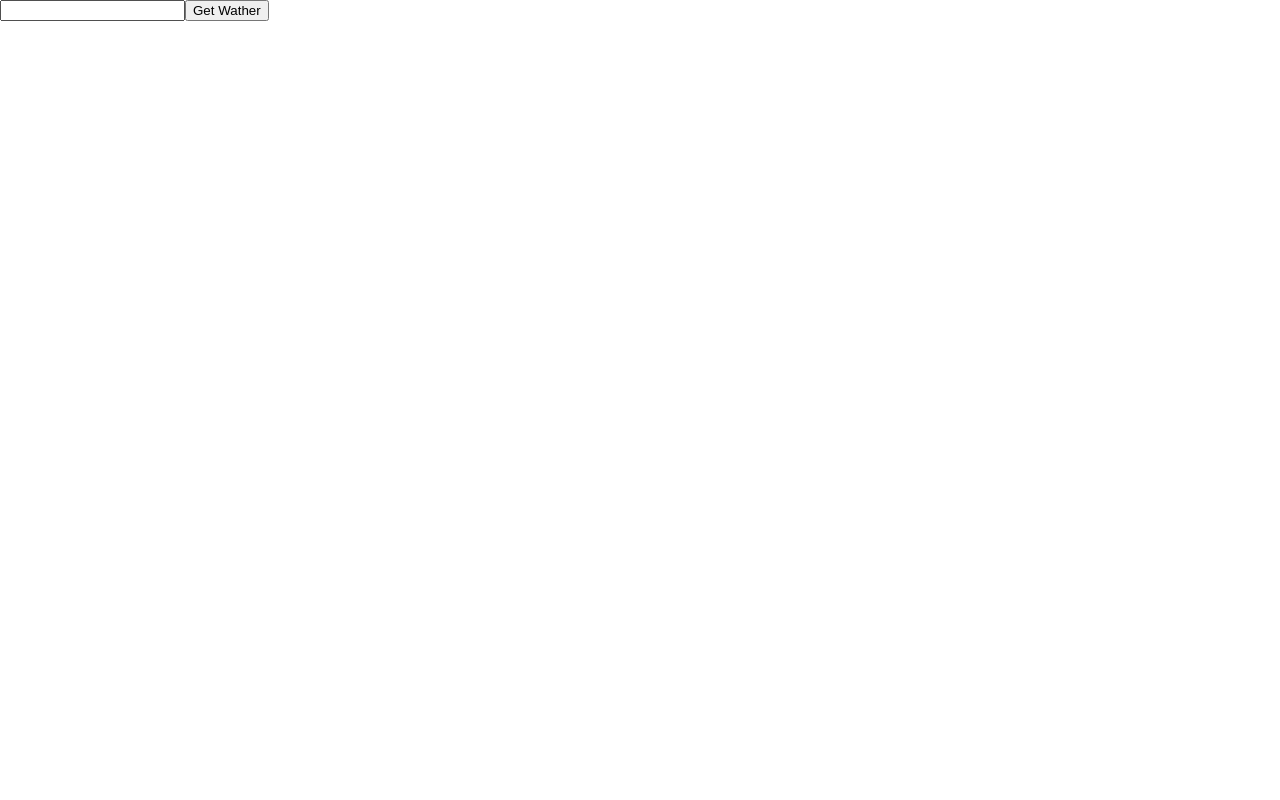
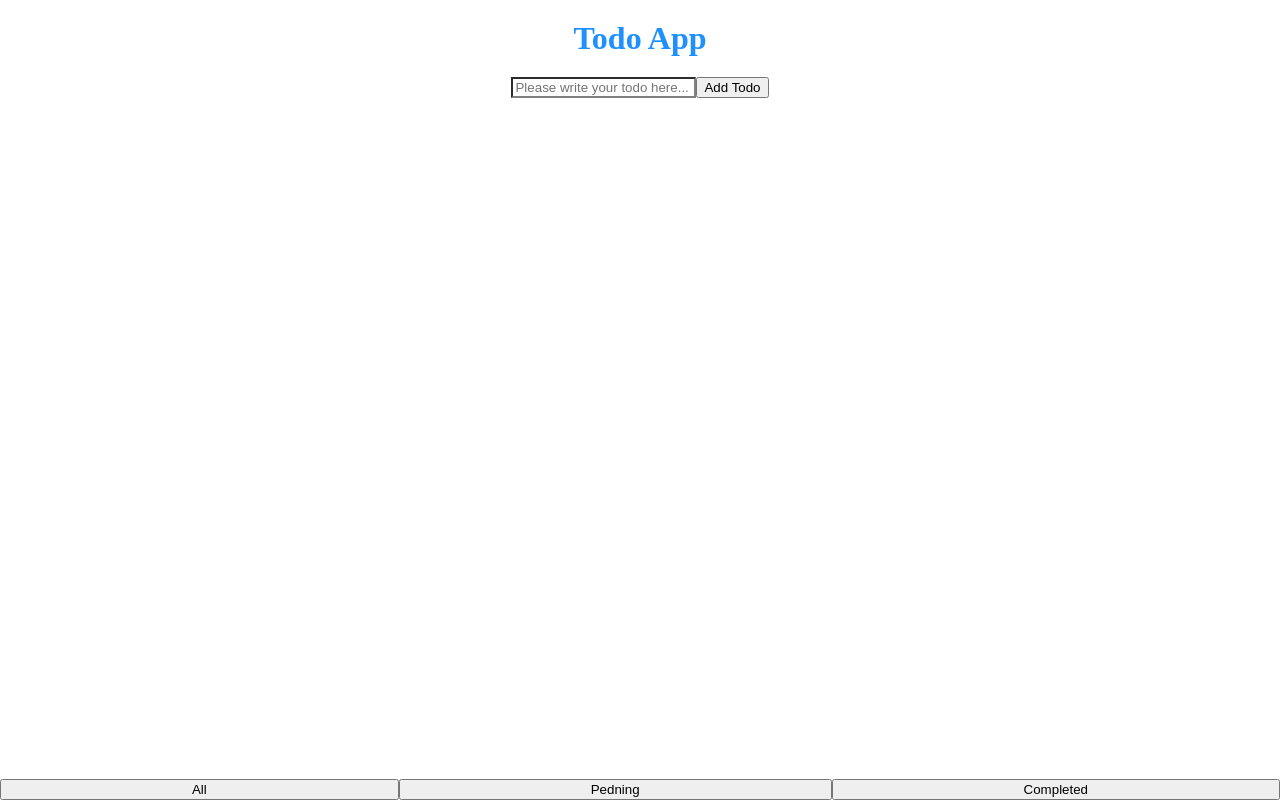
Before and after one commit to mansoor6328/mansoor6328, a React app: page / in a window 1280 px wide. Built offline with nearby package versions, Linux system fonts and the light colour scheme.

Commit message:
Formil Setup compled

```diff
--- a/package.json
+++ b/package.json
@@ -43,6 +43,7 @@
   },
   "dependencies": {
     "css-loader": "^6.4.0",
+    "formik": "^2.2.9",
     "react": "^17.0.2",
     "react-dom": "^17.0.2",
     "style-loader": "^3.3.0"
--- a/src/App.js
+++ b/src/App.js
@@ -1,11 +1,11 @@
 import React from 'react';
-// import Todo from './Pages/Todo';
-import Weather from './Pages/Weather';
+import Todo from './Pages/Todo';
+// import Weather from './Pages/Weather';
 
 const App = () => (
   <div>
-    <Weather />
-    {/* <Todo /> */}
+    {/* <Weather /> */}
+    <Todo />
   </div>
 );
 
--- a/src/Pages/Todo/index.js
+++ b/src/Pages/Todo/index.js
@@ -1,4 +1,5 @@
 import React, { Component, createRef } from 'react';
+import { Formik } from 'formik';
 import './todoStyle.css';
 
 // Two type of components in React JS
@@ -8,9 +9,8 @@ import './todoStyle.css';
 class Todo extends Component {
   state = {
     todoList: [],
+    filterType: 'all',
   };
-
-  todoInput = createRef();
 
   // onChangeText = (event) => {
   //   this.setState({
@@ -18,46 +18,126 @@ class Todo extends Component {
   //   });
   // };
 
-  onAddTodo = (event) => {
-    event.preventDefault();
+  onAddTodo = (values, actions) => {
     // this.setState({
     //   todoList: [...this.state.todoList, this.state.todoText],
     //   todoText: "",
     // });
-    this.setState(({ todoList }) => ({
+    this.setState(
+      ({ todoList }) => ({
         todoList: [
           ...todoList,
-        { text: this.todoInput.current.value, id: new Date().valueOf() },
+          {
+            text: values.todoText,
+            id: new Date().valueOf(),
+            isDone: false,
+          },
         ],
+      }),
+      () => {
+        actions.resetForm();
+      }
+    );
+  };
+
+  completeTodo = (item) => {
+    this.setState(({ todoList: list }) => ({
+      todoList: list.map((x) => {
+        if (x.id === item.id) {
+          return { ...x, isDone: !x.isDone };
+        }
+        return x;
+      }),
     }));
   };
 
+  deleteTodo = (item) => {
+    this.setState(({ todoList: list }) => ({
+      todoList: list.filter((x) => x.id !== item.id),
+    }));
+  };
+
+  onFilter = (type) => {
+    this.setState({ filterType: type });
+  };
+
   render() {
-    const { todoList } = this.state;
+    const { todoList, filterType } = this.state;
     return (
       <div className="container">
         <h1 className="title">Todo App</h1>
-        <form className="todo-form" onSubmit={this.onAddTodo}>
+        <Formik
+          initialValues={{
+            todoText: '',
+          }}
+          validate={(values) => {
+            const errors = {};
+            if (!values.todoText) {
+              errors.todoText = 'Required...';
+            }
+            return errors;
+          }}
+          onSubmit={this.onAddTodo}
+        >
+          {({ values, handleChange, handleSubmit, errors }) => (
+            <form className="todo-form" onSubmit={handleSubmit}>
+              <div>
                 <input
-            ref={this.todoInput}
+                  name="todoText"
+                  value={values.todoText}
+                  onChange={handleChange}
                   type="text"
+                  style={{
+                    borderColor: errors.todoText ? 'red' : 'gray',
+                  }}
                   placeholder="Please write your todo here..."
                 />
                 <button type="submit">Add Todo</button>
+              </div>
+              {!!errors.todoText && (
+                <div style={{ color: 'red' }}>{errors.todoText}</div>
+              )}
             </form>
+          )}
+        </Formik>
         <div className="todo-list">
-          {todoList.map((item) => (
+          {todoList
+            .filter((item) => {
+              switch (filterType) {
+                case 'completed':
+                  return item.isDone;
+                case 'pending':
+                  return !item.isDone;
+                default:
+                  return true;
+              }
+            })
+            .map((item) => (
               <div className="todo-item" key={item.id}>
-              <input type="checkbox" name="isDone" id="isDone" />
+                <input
+                  type="checkbox"
+                  name="isDone"
+                  id="isDone"
+                  checked={item.isDone}
+                  onChange={() => this.completeTodo(item)}
+                />
                 <span>{item.text}</span>
-              <button type="button">Delete Todo</button>
+                <button type="button" onClick={() => this.deleteTodo(item)}>
+                  Delete Todo
+                </button>
               </div>
             ))}
         </div>
         <div className="filter-wrapper">
-          <button type="button">All</button>
-          <button type="button">Pedning</button>
-          <button type="button">Completed</button>
+          <button type="button" onClick={() => this.onFilter('all')}>
+            All
+          </button>
+          <button type="button" onClick={() => this.onFilter('pending')}>
+            Pedning
+          </button>
+          <button type="button" onClick={() => this.onFilter('completed')}>
+            Completed
+          </button>
         </div>
       </div>
     );
```
Also changed, not shown: src/Pages/Todo/TodoForm.js (added), src/Pages/Todo/TodoList.js (added), 1 other file (tests, documents, lock files or other folders). Lines whose indentation alone changed are shown as unchanged.
